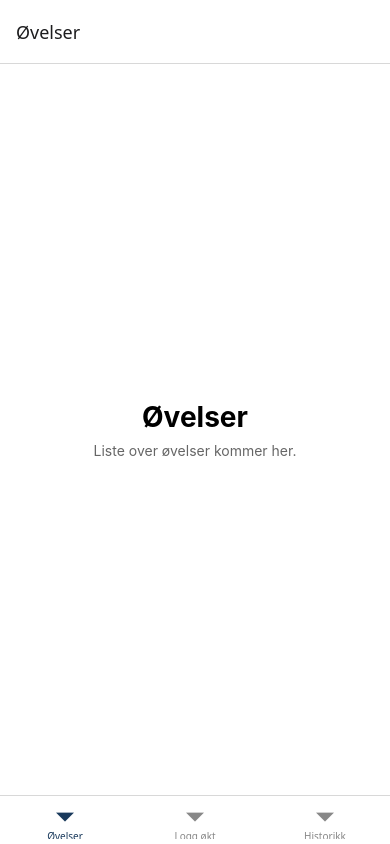
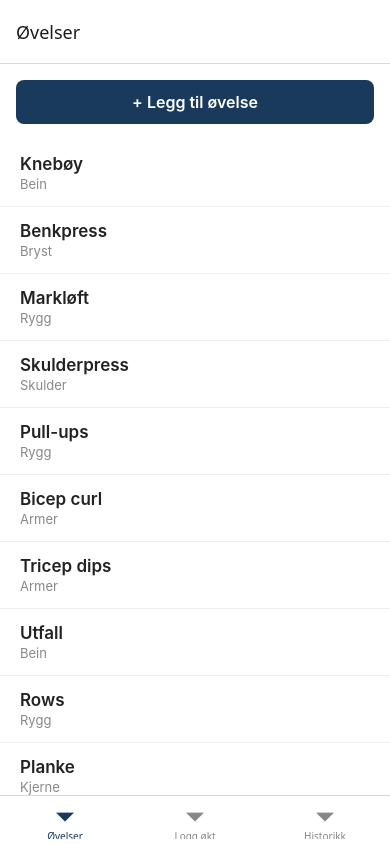
Before and after one commit to ylberdervisi/fitnesslog, a React Native app: screen / in a window 390 px wide. Built offline with nearby package versions, Linux system fonts and the light colour scheme.

Commit message:
feat: add exercise via modal with form state

```diff
--- a/src/screens/ExercisesScreen.tsx
+++ b/src/screens/ExercisesScreen.tsx
@@ -1,10 +1,125 @@
-import { StyleSheet, Text, View } from 'react-native';
+import { useState } from 'react';
+import {
+  Button,
+  FlatList,
+  Modal,
+  Pressable,
+  StyleSheet,
+  Text,
+  TextInput,
+  View,
+} from 'react-native';
+
+type Exercise = {
+  id: string;
+  name: string;
+  muscleGroup: string;
+};
+
+const INITIAL_EXERCISES: Exercise[] = [
+  { id: '1', name: 'Knebøy', muscleGroup: 'Bein' },
+  { id: '2', name: 'Benkpress', muscleGroup: 'Bryst' },
+  { id: '3', name: 'Markløft', muscleGroup: 'Rygg' },
+  { id: '4', name: 'Skulderpress', muscleGroup: 'Skulder' },
+  { id: '5', name: 'Pull-ups', muscleGroup: 'Rygg' },
+  { id: '6', name: 'Bicep curl', muscleGroup: 'Armer' },
+  { id: '7', name: 'Tricep dips', muscleGroup: 'Armer' },
+  { id: '8', name: 'Utfall', muscleGroup: 'Bein' },
+  { id: '9', name: 'Rows', muscleGroup: 'Rygg' },
+  { id: '10', name: 'Planke', muscleGroup: 'Kjerne' },
+];
 
 export default function ExercisesScreen() {
+  const [exercises, setExercises] = useState<Exercise[]>(INITIAL_EXERCISES);
+  const [modalVisible, setModalVisible] = useState(false);
+  const [nameInput, setNameInput] = useState('');
+  const [muscleGroupInput, setMuscleGroupInput] = useState('');
+
+  function handleSave() {
+    // TODO:
+    // 1. Hvis nameInput er tom (eller bare whitespace), returner uten å gjøre noe.
+    // 2. Lag et nytt Exercise-objekt med:
+    //      - id: Date.now().toString()
+    //      - name: nameInput.trim()
+    //      - muscleGroup: muscleGroupInput.trim() — hvis tomt, sett 'Annet'
+    // 3. Oppdater exercises-listen ved å legge til det nye objektet til SLUTTEN.
+    //    Husk: ikke muter — bruk spread-operatoren.
+    // 4. Tøm input-feltene (sett dem til tom string).
+    // 5. Lukk modalen.
+    if(!nameInput.trim()) {
+        return;
+    }
+
+    const newExerciseGroup = {
+      id: Date.now().toString(),
+      name: nameInput.trim(),
+      muscleGroup: muscleGroupInput.trim() !== '' ? muscleGroupInput.trim() : 'Annet'
+    }
+
+    setExercises([...exercises, newExerciseGroup]);
+    setNameInput('')
+    setMuscleGroupInput('')
+    setModalVisible(false)
+  }
+
+  function handleCancel() {
+    setNameInput('');
+    setMuscleGroupInput('');
+    setModalVisible(false);
+  }
+
   return (
     <View style={styles.container}>
-      <Text style={styles.title}>Øvelser</Text>
-      <Text style={styles.hint}>Liste over øvelser kommer her.</Text>
+      <Pressable
+        style={styles.addButton}
+        onPress={() => setModalVisible(true)}
+      >
+        <Text style={styles.addButtonText}>+ Legg til øvelse</Text>
+      </Pressable>
+
+      <FlatList
+        data={exercises}
+        keyExtractor={(item) => item.id}
+        renderItem={({ item }) => (
+          <View style={styles.row}>
+            <Text style={styles.exerciseName}>{item.name}</Text>
+            <Text style={styles.muscleGroup}>{item.muscleGroup}</Text>
+          </View>
+        )}
+      />
+
+      <Modal
+        visible={modalVisible}
+        animationType="slide"
+        transparent
+        onRequestClose={handleCancel}
+      >
+        <View style={styles.modalBackdrop}>
+          <View style={styles.modalCard}>
+            <Text style={styles.modalTitle}>Ny øvelse</Text>
+
+            <TextInput
+              style={styles.input}
+              placeholder="Navn (f.eks. Hip thrust)"
+              value={nameInput}
+              onChangeText={setNameInput}
+              autoFocus
+            />
+
+            <TextInput
+              style={styles.input}
+              placeholder="Muskelgruppe (f.eks. Bein)"
+              value={muscleGroupInput}
+              onChangeText={setMuscleGroupInput}
+            />
+
+            <View style={styles.modalButtons}>
+              <Button title="Avbryt" onPress={handleCancel} color="#888" />
+              <Button title="Lagre" onPress={handleSave} />
+            </View>
+          </View>
+        </View>
+      </Modal>
     </View>
   );
 }
@@ -13,17 +128,63 @@ const styles = StyleSheet.create({
   container: {
     flex: 1,
     backgroundColor: '#fff',
+  },
+  addButton: {
+    backgroundColor: '#1a3a5c',
+    paddingVertical: 12,
+    margin: 16,
+    borderRadius: 8,
     alignItems: 'center',
+  },
+  addButtonText: {
+    color: '#fff',
+    fontSize: 16,
+    fontWeight: '600',
+  },
+  row: {
+    paddingVertical: 14,
+    paddingHorizontal: 20,
+    borderBottomWidth: 1,
+    borderBottomColor: '#eee',
+  },
+  exerciseName: {
+    fontSize: 17,
+    fontWeight: '600',
+    color: '#222',
+  },
+  muscleGroup: {
+    fontSize: 13,
+    color: '#888',
+    marginTop: 2,
+  },
+  modalBackdrop: {
+    flex: 1,
+    backgroundColor: 'rgba(0,0,0,0.4)',
     justifyContent: 'center',
     padding: 24,
   },
-  title: {
-    fontSize: 28,
-    fontWeight: 'bold',
-    marginBottom: 8,
+  modalCard: {
+    backgroundColor: '#fff',
+    borderRadius: 12,
+    padding: 20,
   },
-  hint: {
-    fontSize: 14,
-    color: '#666',
+  modalTitle: {
+    fontSize: 20,
+    fontWeight: '700',
+    marginBottom: 16,
+  },
+  input: {
+    borderWidth: 1,
+    borderColor: '#ccc',
+    borderRadius: 8,
+    paddingHorizontal: 12,
+    paddingVertical: 10,
+    fontSize: 16,
+    marginBottom: 12,
+  },
+  modalButtons: {
+    flexDirection: 'row',
+    justifyContent: 'space-between',
+    marginTop: 8,
   },
 });
```
